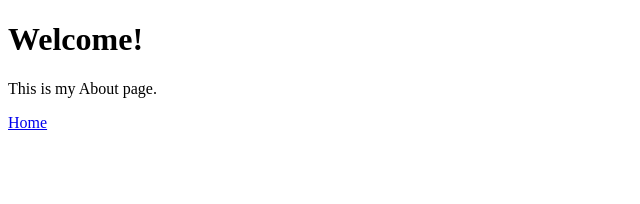
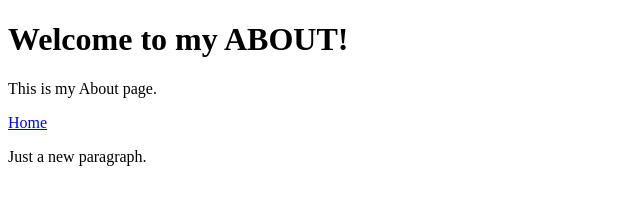
Before and after one commit to beata-zita/AwesomeLandingPage, a plain HTML site: page about.html in a window 1280 px wide. Shown: the whole page, without its empty margins (0-640 px from the left). Drawn offline with Linux system fonts and the light colour scheme.

Commit message:
Update about.html
just changed a few things

```diff
--- a/about.html
+++ b/about.html
@@ -6,8 +6,9 @@
     <title>About</title>
 </head>
 <body>
-   <h1>Welcome!</h1>
+   <h1>Welcome to my ABOUT!</h1>
    <p>This is my About page.</p>
    <a href="index.html">Home</a>
+   <p>Just a new paragraph.</p>
 </body>
 </html>
```
